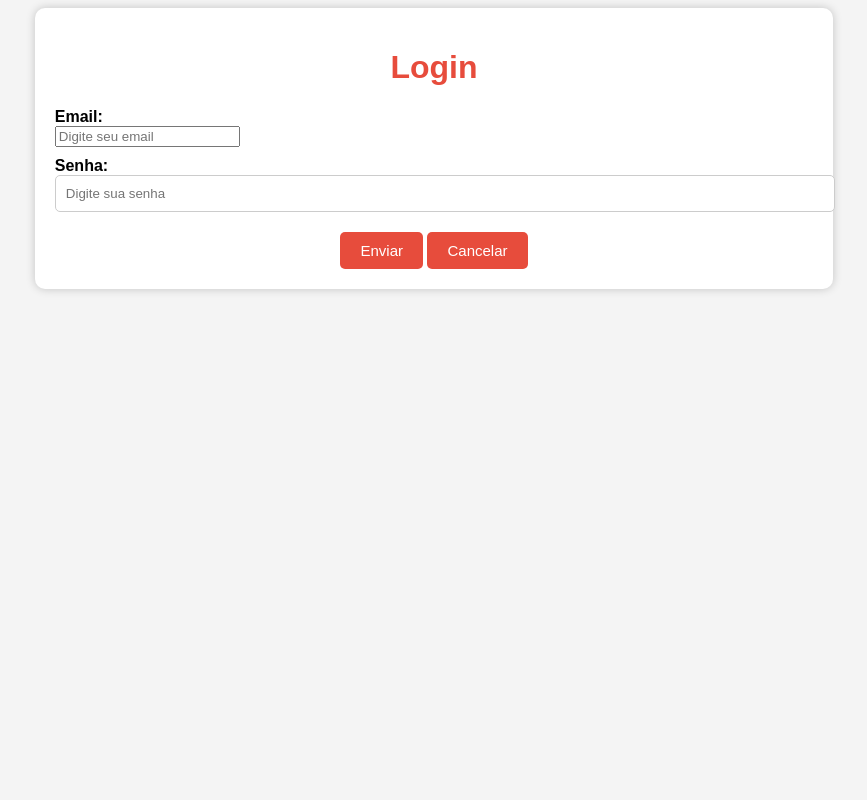
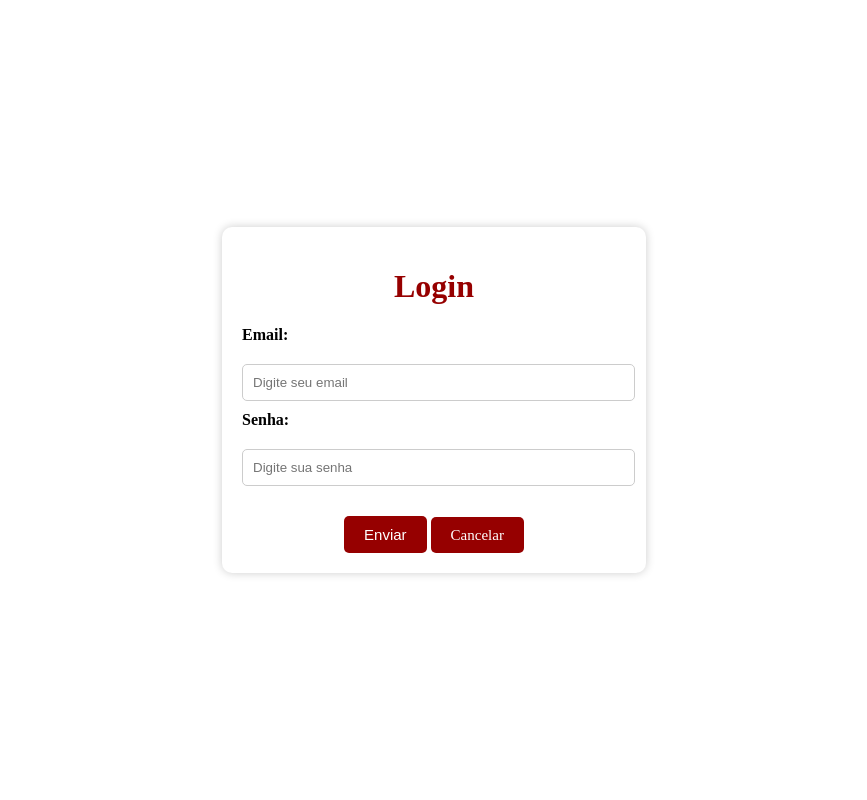
Before and after one commit to denisemignoli/banco-de-sangue, a PHP site: page /login.php in a window 1280 px wide. Shown: the whole page, without its empty margins (206-1073 px from the left). Run offline with PHP 8.4, Linux system fonts and the light colour scheme.

Commit message:
ajustes formularios de cadastro e login

```diff
--- /dev/null
+++ b/css/cadastro-e-login-style.css
@@ -0,0 +1,73 @@
+body {
+    display: flex;
+    justify-content: center;
+    align-items: center;
+    height: 100vh;
+    margin: 0;
+}
+
+.container {
+    width: 30%;
+    margin: 0 auto;
+    background-color: #fff;
+    border-radius: 10px;
+    box-shadow: 0 0 10px rgba(0, 0, 0, 0.2);
+    padding: 20px;
+}
+
+.container h1 {
+    text-align: center;
+}
+
+.button-container {
+    text-align: center;
+    margin-top: 10px;
+}
+
+h1 {
+color: #960000;
+}
+
+label {
+display: block;
+font-weight: bold;
+margin-top: 10px;
+}
+
+input[type="text"], input[type="password"] {
+width: 100%;
+padding: 10px;
+border: 1px solid #ccc;
+border-radius: 5px;
+}
+
+input[type="checkbox"] {
+margin-left: 5px;
+}
+
+.button {
+margin-top: 20px;
+background-color: #960000;
+color: #fff;
+padding: 10px 20px;
+border: none;
+border-radius: 5px;
+cursor: pointer;
+font-size: 15px;
+text-decoration: none;
+}
+
+.button:hover {
+background-color: #e74c3c;
+}
+
+input[type="text"],
+input[type="password"],
+input[type="email"] {
+    width: 96.5%;
+    padding: 10px;
+    margin-top: 20px;
+    border: 1px solid #ccc;
+    border-radius: 5px;
+    padding-right: 10px;
+}
--- a/css/cadastro-style.css
+++ /dev/null
@@ -1,60 +0,0 @@
-body {
-    font-family: Arial, sans-serif;
-    background-color: #f4f4f4;
-    text-align: center;
-}
-
-.container {
-width: 60%;
-margin: 0 auto;
-background-color: #fff;
-border-radius: 10px;
-box-shadow: 0 0 10px rgba(0, 0, 0, 0.2);
-padding: 20px;
-
-}
-
-.alignLeft {
-    text-align: left;
-}
-
-.alignCenter {
-    text-align: center;
-}
-
-h1 {
-color: #e74c3c;
-}
-
-label {
-display: block;
-font-weight: bold;
-margin-top: 10px;
-}
-
-input[type="text"], input[type="password"] {
-width: 100%;
-padding: 10px;
-border: 1px solid #ccc;
-border-radius: 5px;
-}
-
-input[type="checkbox"] {
-margin-left: 5px;
-}
-
-.button {
-margin-top: 20px;
-background-color: #e74c3c;
-color: #fff;
-padding: 10px 20px;
-border: none;
-border-radius: 5px;
-cursor: pointer;
-font-size: 15px;
-text-decoration: none;
-}
-
-.button:hover {
-background-color: #c0392b;
-}
--- a/login.php
+++ b/login.php
@@ -4,7 +4,7 @@
     <meta charset="UTF-8">
     <meta name="viewport" content="width=device-width, initial-scale=1.0">
     <title>Cadastro de Doador</title>
-    <link rel="stylesheet" href="./css/cadastro-style.css">
+    <link rel="stylesheet" href="./css/cadastro-e-login-style.css">
 </head>
 <body>
     <div class="container">
@@ -18,8 +18,10 @@
                 <br>
             </form>
         </div>
-        <input name="Enviar" type="submit" class="button" id="enviar" value="Enviar">
-        <a href="index.php" class="button">Cancelar</a>
+        <div class="button-container">
+            <input name="Enviar" type="submit" class="button" id="enviar" value="Enviar">
+            <a href="index.php" class="button">Cancelar</a>
+        </div>
   </form>
 
 </div>
```
Also changed, not shown: cadastro.php (+4 -7 lines).
